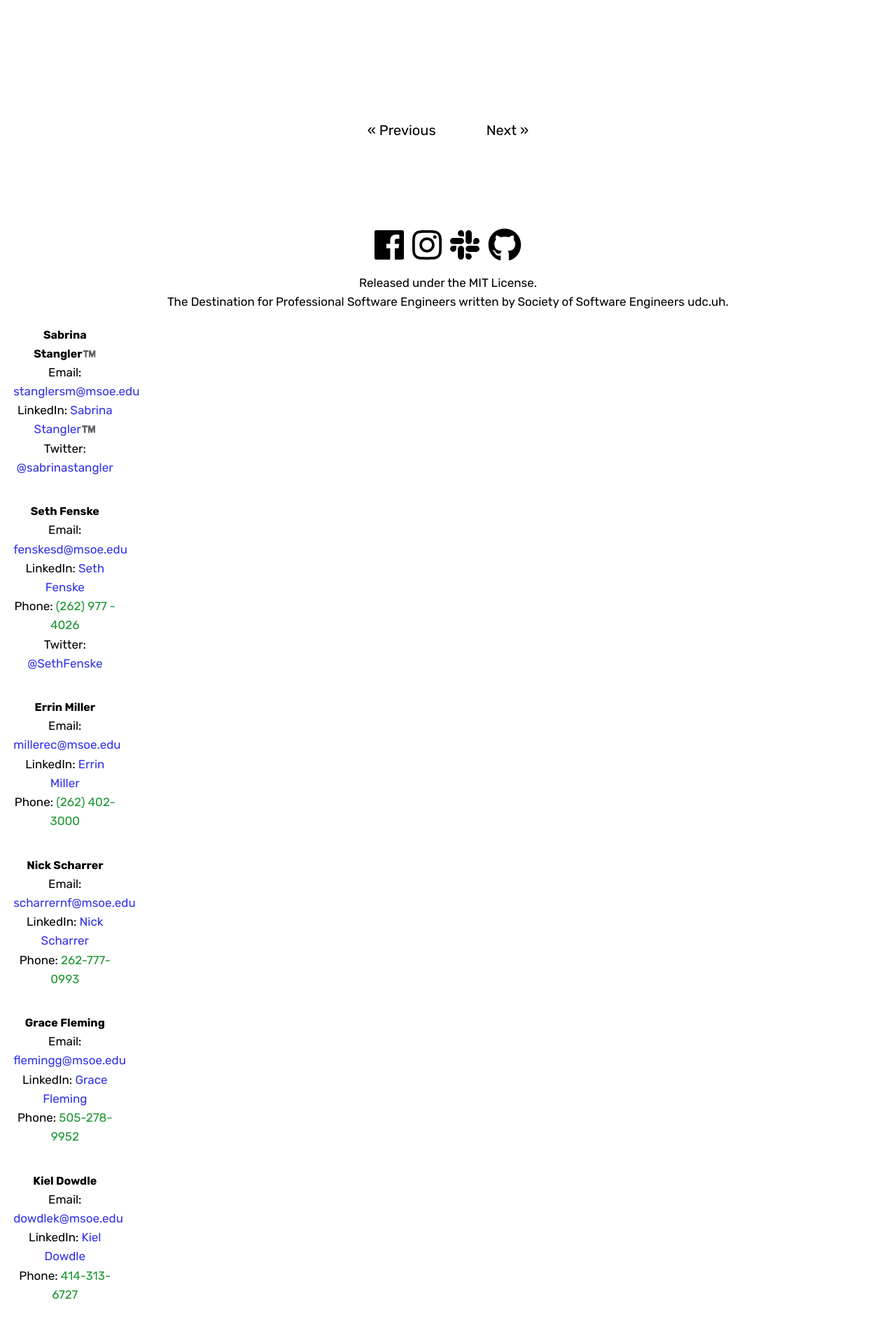
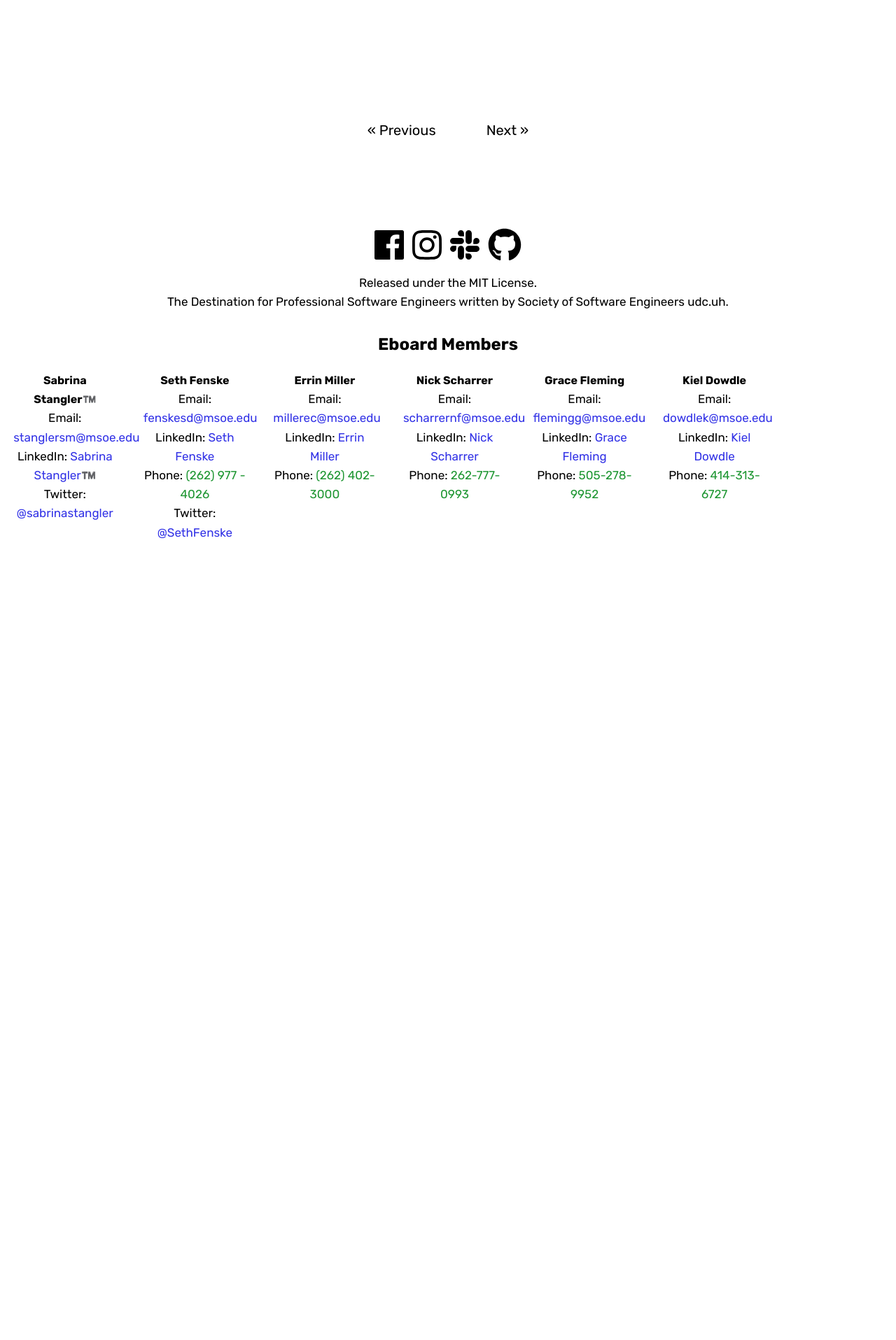
Before and after one commit to msoe-sse/msoe-sse.github.io, a Jekyll site: the page built from index.html, in a window 1280 px wide. Shown: the part 2679-4594 px from the top of the page at 70% size. Built offline with Jekyll 4.4.1, drawn with Linux system fonts in a browser that asks for light colours; nearby versions of some CDN libraries; some web fonts are replaced; the list of posts is cut into pages by our own code; after the commit the page ends 3473 px from its top, so only the background shows below that.

Commit message:
Added contacts to the footer

```diff
--- a/_includes/main/footer.html
+++ b/_includes/main/footer.html
@@ -15,6 +15,8 @@
             <span>written by {{ site.author.fullname }}.</span>
     </div>
     <div class="contacts">
+          <br>
+          <div class="label">Eboard Members</div>
           {% for person in site.eboard %}
             <div class="contact">
                 <span class="name">{{ person.fullname }}</span><br>
--- a/_sass/_footer.scss
+++ b/_sass/_footer.scss
@@ -21,14 +21,27 @@ footer {
 }
 
 .contacts {
+  text-align: center;
   display: block;
   width: 100%;
 }
 
+.label {
+  margin: 0 auto auto auto;
+  font-weight: bolder;
+  font-size: 1.5rem;
+}
+
 .contact {
+  display: inline-block;
+  float: left;
   padding: 1rem;
   margin: .2rem;
   width: 14%;
+}
+
+.contact:first-child {
+  margin-left: 7%;
 }
 
 .contact .name {
```
